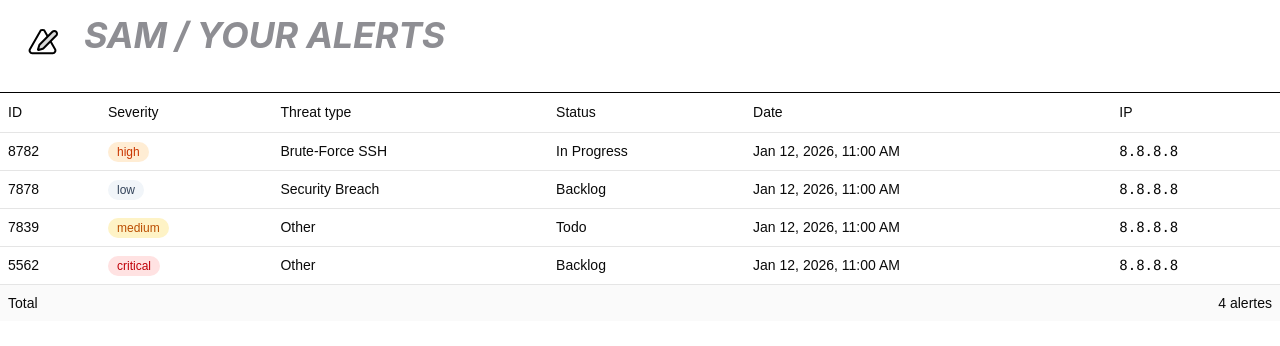
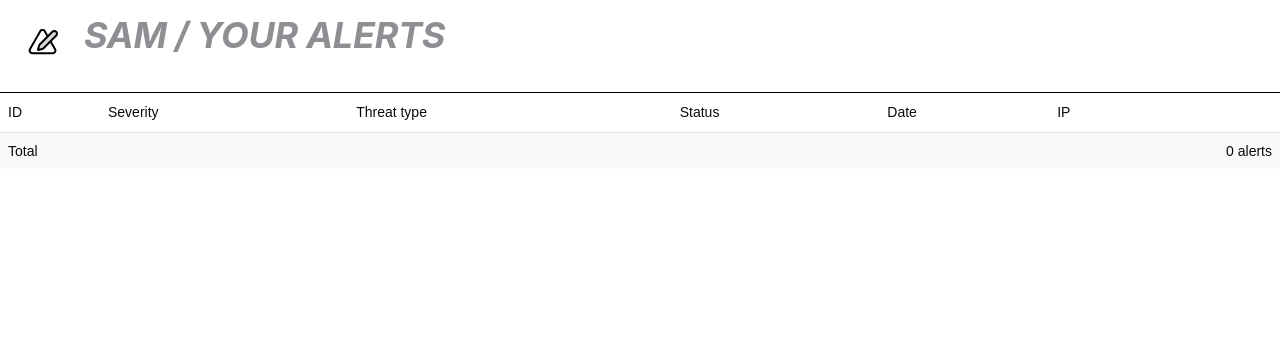
Before and after one commit to LisaMrc/security-alert-manager, a React (Vite) app: page / in a window 1280 px wide. Shown: the top 346 px of the page. Built offline with nearby package versions, Linux system fonts and the light colour scheme.

Commit message:
✨ Alerts appear on table, with 15s delay

```diff
--- a/src/App.jsx
+++ b/src/App.jsx
@@ -1,12 +1,15 @@
-import './App.css'
-import Navbar from './components/Navbar';
-import { AlertsTable } from './components/Table';
+import "./App.css";
+import Navbar from "./components/Navbar";
+import { AlertsTable } from "./components/Table";
+import { useAlertStream } from "./hooks/useAlertStream";
 
 export default function App() {
+  const { alerts, updateAlertStatus } = useAlertStream();
+
   return (
     <div>
-        <Navbar />
-        <AlertsTable />
+      <Navbar />
+      <AlertsTable alerts={alerts} onUpdateStatus={updateAlertStatus} />
     </div>
-  )
+  );
 }
--- a/src/components/Table.jsx
+++ b/src/components/Table.jsx
@@ -1,44 +1,5 @@
 import { Table, TableBody, TableCell, TableFooter, TableHead, TableHeader, TableRow } from "@/components/ui/table";
 import { Badge } from "@/components/ui/badge";
-
-const alerts = [
-  {
-    id: "8782",
-    ip: "8.8.8.8",
-    timestamp: "2026-01-12T11:00:00Z",
-    severity: "high",
-    threat_type: "Brute-Force SSH",
-    status: "in_progress",
-    is_read: false,
-  },
-  {
-    id: "7878",
-    ip: "8.8.8.8",
-    timestamp: "2026-01-12T11:00:00Z",
-    severity: "low",
-    threat_type: "Security Breach",
-    status: "backlog",
-    is_read: false,
-  },
-  {
-    id: "7839",
-    ip: "8.8.8.8",
-    timestamp: "2026-01-12T11:00:00Z",
-    severity: "medium",
-    threat_type: "Other",
-    status: "todo",
-    is_read: true,
-  },
-  {
-    id: "5562",
-    ip: "8.8.8.8",
-    timestamp: "2026-01-12T11:00:00Z",
-    severity: "critical",
-    threat_type: "Other",
-    status: "backlog",
-    is_read: false,
-  },
-];
 
 const severityStyles = {
   low: "bg-slate-100 text-slate-700",
@@ -47,10 +8,10 @@ const severityStyles = {
   critical: "bg-red-100 text-red-700",
 };
 
-const statusLabels = {
-  todo: "Todo",
-  in_progress: "In Progress",
-  backlog: "Backlog",
+const statusStyles = {
+  active: "bg-blue-100 text-blue-700",
+  banned: "bg-red-100 text-red-700",
+  ignored: "bg-slate-100 text-slate-500",
 };
 
 function formatDate(isoString) {
@@ -63,7 +24,7 @@ function formatDate(isoString) {
   });
 }
 
-export function AlertsTable() {
+export function AlertsTable({ alerts, onUpdateStatus }) {
   return (
     <Table>
       <TableHeader>
@@ -79,12 +40,14 @@ export function AlertsTable() {
       <TableBody>
         {alerts.map((alert) => (
           <TableRow key={alert.id}>
-            <TableCell className="font-medium">{alert.id}</TableCell>
+            <TableCell className="font-medium">{alert.id.slice(0, 8)}</TableCell>
             <TableCell>
               <Badge className={severityStyles[alert.severity]}>{alert.severity}</Badge>
             </TableCell>
             <TableCell>{alert.threat_type}</TableCell>
-            <TableCell>{statusLabels[alert.status]}</TableCell>
+            <TableCell>
+              <Badge className={statusStyles[alert.status]}>{alert.status}</Badge>
+            </TableCell>
             <TableCell>{formatDate(alert.timestamp)}</TableCell>
             <TableCell className="font-mono">{alert.ip}</TableCell>
           </TableRow>
@@ -93,7 +56,7 @@ export function AlertsTable() {
       <TableFooter>
         <TableRow>
           <TableCell colSpan={5}>Total</TableCell>
-          <TableCell className="text-right">{alerts.length} alertes</TableCell>
+          <TableCell className="text-right">{alerts.length} alerts</TableCell>
         </TableRow>
       </TableFooter>
     </Table>
--- /dev/null
+++ b/src/hooks/useAlertStream.js
@@ -0,0 +1,57 @@
+import { useReducer, useEffect, useRef } from "react"
+
+const IPS = ["8.8.8.8", "1.1.1.1", "185.220.101.5", "45.148.10.92", "104.244.72.115"]
+const THREAT_TYPES = ["Brute-Force SSH", "Port Scan", "SQL Injection", "DDoS", "Credential Stuffing"]
+const SEVERITIES = ["low", "medium", "high", "critical"]
+const MAX_ALERTS = 100 // prevents list from growing too much
+
+// Mocked data
+function randomFrom(arr) {
+  return arr[Math.floor(Math.random() * arr.length)]
+}
+
+function generateMockAlert() {
+  return {
+    id: crypto.randomUUID(),
+    ip: IPS[Math.floor(Math.random() * IPS.length)],
+    timestamp: new Date().toISOString(),
+    severity: SEVERITIES[Math.floor(Math.random() * SEVERITIES.length)],
+    threat_type: THREAT_TYPES[Math.floor(Math.random() * THREAT_TYPES.length)],
+    status: "active",
+    is_read: false,
+  }
+}
+
+// Manage state transitions
+function alertsReducer(state, action) {
+  switch (action.type) {
+    case "ADD_ALERT":
+      return [action.payload, ...state].slice(0, MAX_ALERTS)
+    case "UPDATE_STATUS":
+      return state.map((a) =>
+        a.id === action.payload.id ? { ...a, status: action.payload.status } : a
+      )
+    default:
+      return state
+  }
+}
+
+// Hook
+export function useAlertStream(intervalMs = 15000) {
+  const [alerts, dispatch] = useReducer(alertsReducer, [])
+  const intervalRef = useRef(null)
+
+  useEffect(() => {
+    intervalRef.current = setInterval(() => {
+      dispatch({ type: "ADD_ALERT", payload: generateMockAlert() })
+    }, intervalMs)
+
+    return () => clearInterval(intervalRef.current) // cleanup obligatoire
+  }, [intervalMs])
+
+  function updateAlertStatus(id, status) {
+    dispatch({ type: "UPDATE_STATUS", payload: { id, status } })
+  }
+
+  return { alerts, updateAlertStatus }
+}
```
